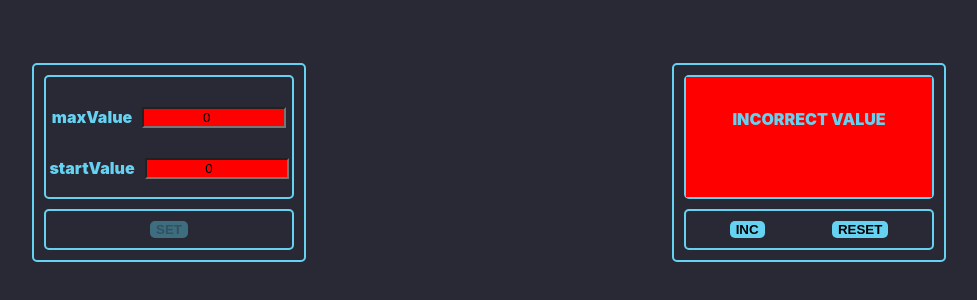
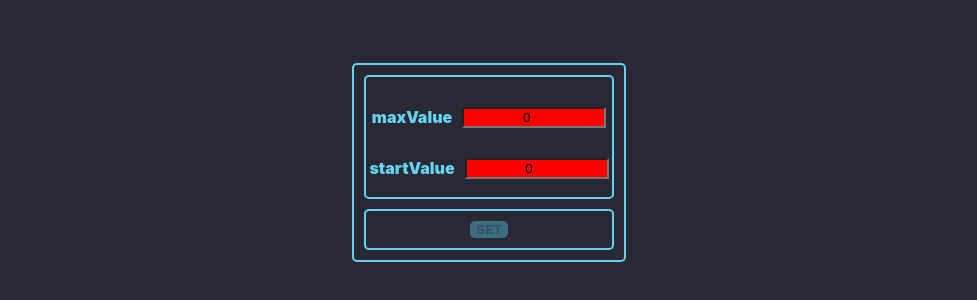
Before and after one commit to mindwideopen/counterProject, a React (Create React App) app in the folder counter-project/: page / in a window 1280 px wide. Shown: the part 238-538 px from the top of the page, without its empty margins (151-1128 px from the left). Built offline with nearby package versions, Linux system fonts and the light colour scheme.

Commit message:
added transform feature

```diff
--- a/counter-project/src/App.tsx
+++ b/counter-project/src/App.tsx
@@ -13,6 +13,7 @@ function App() {
     const [incrementButtonMode, setIncrementButtonMode] = useState<boolean>(false)
     const [inputWarning, setInputWarning] = useState<boolean>(false)
     const [displayWarning, setDisplayWarning] = useState<boolean>(false)
+    const [counterMode, setCounterMode] = useState<boolean>(true)
 
 
 
@@ -24,7 +25,7 @@ function App() {
     }, [])
 
     useEffect(() => {
-        if (startValue < 0 || maxValue < 0 || startValue >= maxValue) {
+        if (startValue < 0 || maxValue < 0 || startValue >= maxValue) {           //перенести проверку в setValue
             setDisableSetButton(true)
             setDisplayValue('INCORRECT VALUE')
             setInputWarning(true)
@@ -57,6 +58,7 @@ function App() {
         setDisplayValue(JSON.stringify(startValue))
         setDisableSetButton(true)
         setIncrementButtonMode(false)
+        setCounterMode(!counterMode)
 
     }
 
@@ -92,11 +94,18 @@ function App() {
 
     }
 
+    const modeSetter = () => {
+        setCounterMode(!counterMode)
+    }
+    console.log('counterMode '+ counterMode)
 
-// для равных Max И start создать переменную для проверки равенства и в пропсах передать в инпут для стиля
+
+
 
     return (
         <div className={"App"}>
+            {counterMode ?
+
 
             <SettingComponent setMaxValueFunction={setMaxValueFunction}
                               setStartValueFunction={setStartValueFunction}
@@ -107,13 +116,15 @@ function App() {
                               buttonMode={disableSetButton}
                               inputWarning={inputWarning}/>
 
-
+:
             <DisplayComponent value={displayValue}
                               increment={increment}
                               reset={reset}
                               buttonMode={incrementButtonMode}
+                              callBack={modeSetter}
                               maxValue={maxValue}
                               displayWarning={displayWarning}/>
+            }
 
         </div>
 
--- a/counter-project/src/components/DisplayComponent.tsx
+++ b/counter-project/src/components/DisplayComponent.tsx
@@ -11,7 +11,8 @@ type DisplayValuePropsType = {
     reset: () => void,
     buttonMode: boolean,
     maxValue: number,
-    displayWarning: boolean
+    displayWarning: boolean,
+    callBack: () => void
 
 
 }
@@ -33,6 +34,7 @@ export const DisplayComponent = (props: DisplayValuePropsType) => {
                      border>
                 <Button buttonName={'INC'} callback={props.increment} buttonMode={props.buttonMode}></Button>
                 <Button buttonName={'RESET'} callback={props.reset}></Button>
+                <Button buttonName={'SET'} callback={props.callBack}></Button>
             </Wrapper>
 
 
--- a/counter-project/src/components/SettingComponent.tsx
+++ b/counter-project/src/components/SettingComponent.tsx
@@ -55,6 +55,7 @@ export const SettingComponent = (props: SettingComponentPropsType) => {
                         callback={setToLocalStorage}
                         buttonMode={props.buttonMode}>
                 </Button>
+
             </Wrapper>
         </SectionWrapper>
 
```
